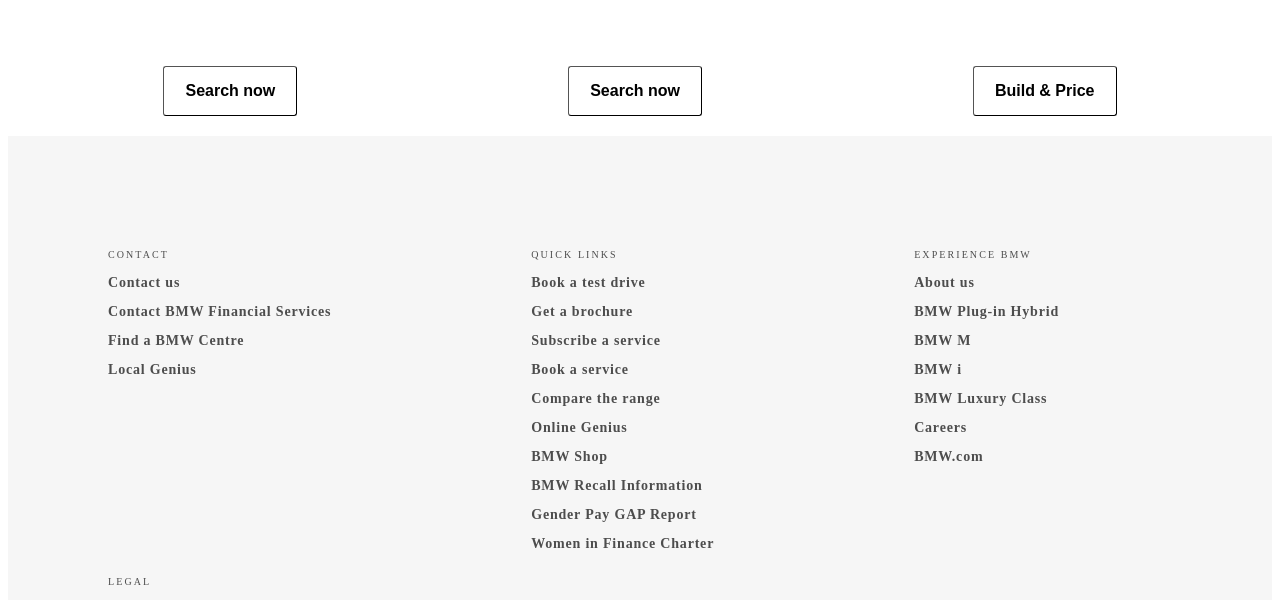
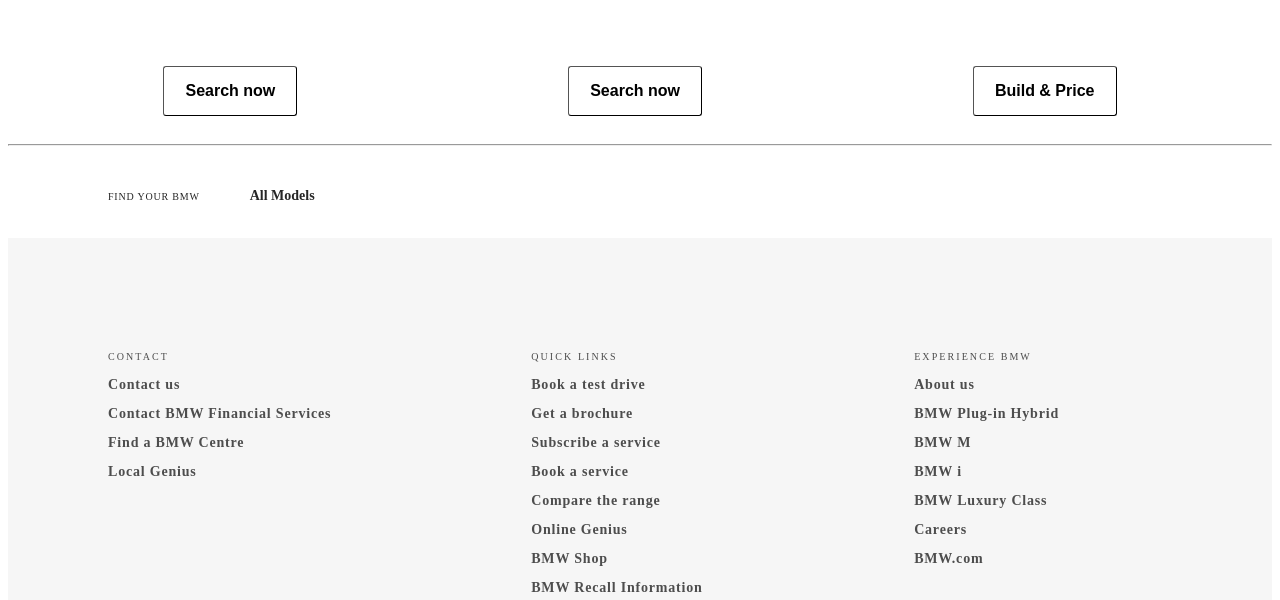
Before and after one commit to shavkat95/psd-to-react, a plain HTML site: page index.html in a window 1280 px wide. Shown: the part 500-1100 px from the top of the page. Drawn offline with Linux system fonts and the light colour scheme; a web font is replaced by a local one.

Commit message:
footer finished

```diff
--- a/footer.css
+++ b/footer.css
@@ -19,7 +19,7 @@
     list-style: none;
 }
 
-footer a {
+footer .links a {
     color: rgb(77, 77, 77);
     font-weight: 700;
     font-size: .875rem;
@@ -29,7 +29,7 @@
 
 }
 
-footer a:hover {
+footer .links a:hover {
     color: rgb(38, 38, 38);
 }
 
@@ -83,6 +83,10 @@
     line-height: 16px;
 }
 
+.policies a {
+    text-decoration: none;
+}
+
 .policy:hover {
     color: rgb(28, 105, 212);
 }
@@ -91,3 +95,33 @@
     font-size: 12px;
     font-weight: 300;
 }
+
+.footer_find {
+    padding: 20px 100px;
+    display: flex;
+    justify-content: flex-start;
+    font-size: 10px;
+    font-weight: 300;
+}
+
+.find_text {
+    margin-right: 50px;
+    display: flex;
+    justify-content: center;
+    align-items: center;
+    letter-spacing: .05rem;
+}
+
+.all_models {
+    font-size: 14px;
+    font-weight: 700;
+}
+
+.footer_find a {
+    text-decoration: none;
+    color: #262626;
+}
+
+.footer_find a:hover {
+    color: rgb(28, 105, 212);
+}
--- a/index.html
+++ b/index.html
@@ -58,6 +58,15 @@
     </main>
 
     <footer>
+      <hr>
+      <div class="footer_find">
+        <div class="find_text">
+          <p>FIND YOUR BMW</p>
+        </div>
+        <div class="all_models">
+          <a href=""><p>All Models</p></a>
+        </div>
+      </div>
       <span class="links">
         <div class="footer_col">
           <p class="footer_headline" id="footer_contact">Contact</p>
```
